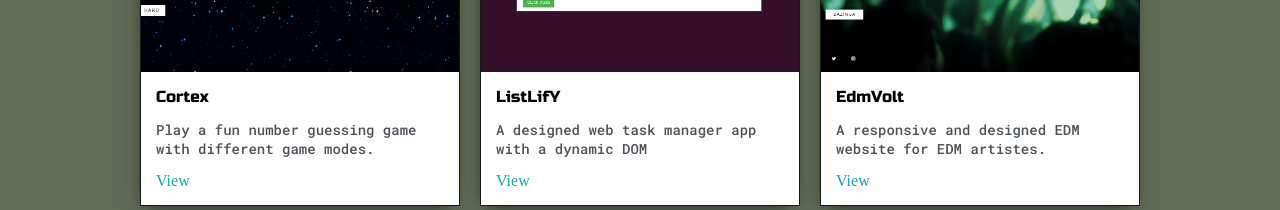
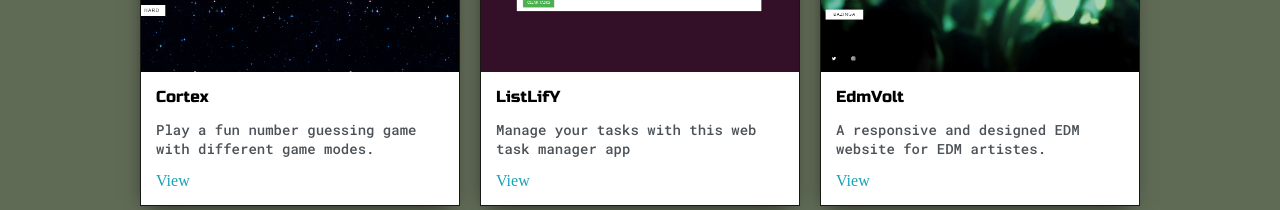
Before and after one commit to Onlygideon/portfolio-vs1, a plain HTML site: page index.html in a window 1280 px wide. Shown: the part 1500-1710 px from the top of the page. Drawn offline with Linux system fonts and the light colour scheme.

Commit message:
Update index.html

```diff
--- a/index.html
+++ b/index.html
@@ -148,7 +148,7 @@
                         <img class="thumbnail" src="images/image2.PNG">
                         <div class="post-preview">
                             <h6 class="post-title">ListLifY</h6>
-                            <p class="post-intro">A designed web task manager app with a dynamic DOM</p>
+                            <p class="post-intro">Manage your tasks with this web task manager app</p>
                             <a target="_blank" href="https://onlygideon.github.io/listlify/">View</a>
                         </div>
                     </div>
```
